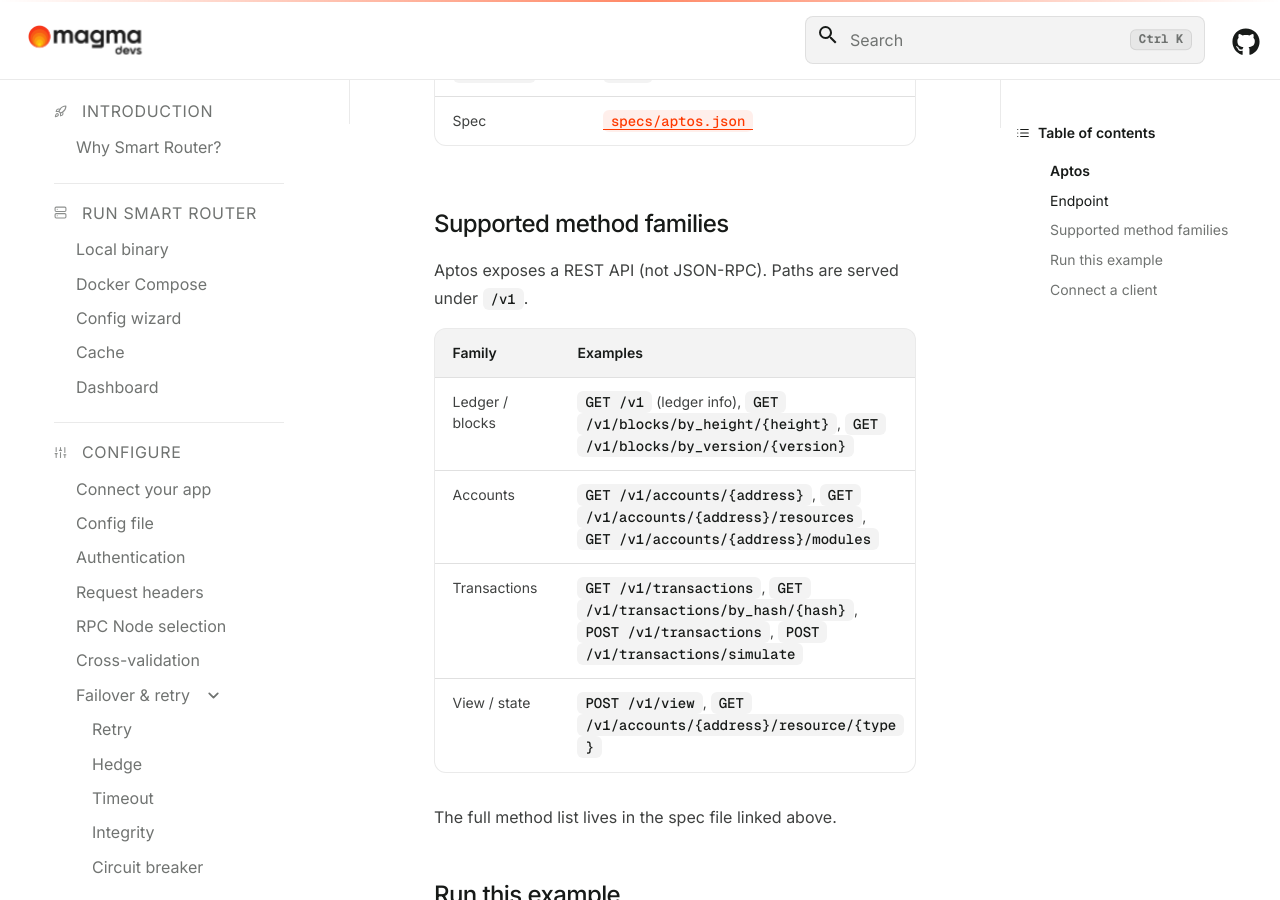
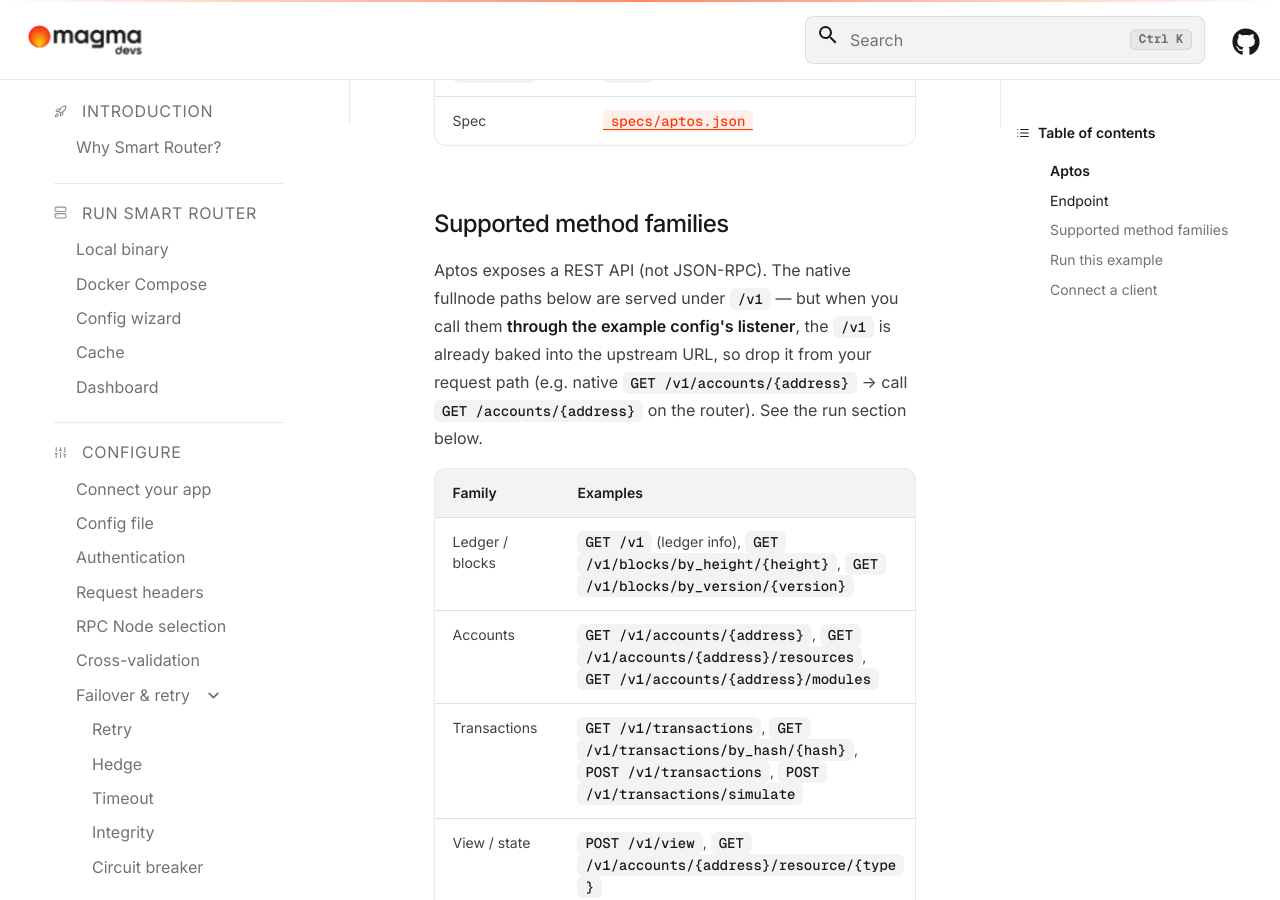
Before and after one commit to Magma-Devs/docs, an MkDocs documentation site: the page built from docs/reference/chains/aptos.md, in a window 1280 px wide and 900 px high, scrolled down 465 px. Built offline with MkDocs 1.6.1 and Material for MkDocs 9.7.7, drawn with Linux system fonts in a browser that asks for light colours; comment, search, counter and statistics services are not loaded.

Commit message:
docs(aptos): clarify native /v1 paths vs router-relative request paths
The method-family table lists Aptos's canonical /v1/... fullnode paths,
but the example config bakes /v1 into the upstream URL so requests
through the router must be root-relative. Add a sentence tying the two
together so the table and the run/client snippets no longer appear to
contradict.

```diff
--- a/docs/reference/chains/aptos.md
+++ b/docs/reference/chains/aptos.md
@@ -13,7 +13,11 @@ Aptos mainnet over the REST fullnode API.
 
 ## Supported method families
 
-Aptos exposes a REST API (not JSON-RPC). Paths are served under `/v1`.
+Aptos exposes a REST API (not JSON-RPC). The native fullnode paths below are
+served under `/v1` — but when you call them **through the example config's
+listener**, the `/v1` is already baked into the upstream URL, so drop it from
+your request path (e.g. native `GET /v1/accounts/{address}` → call
+`GET /accounts/{address}` on the router). See the run section below.
 
 | Family | Examples |
 |---|---|
```
